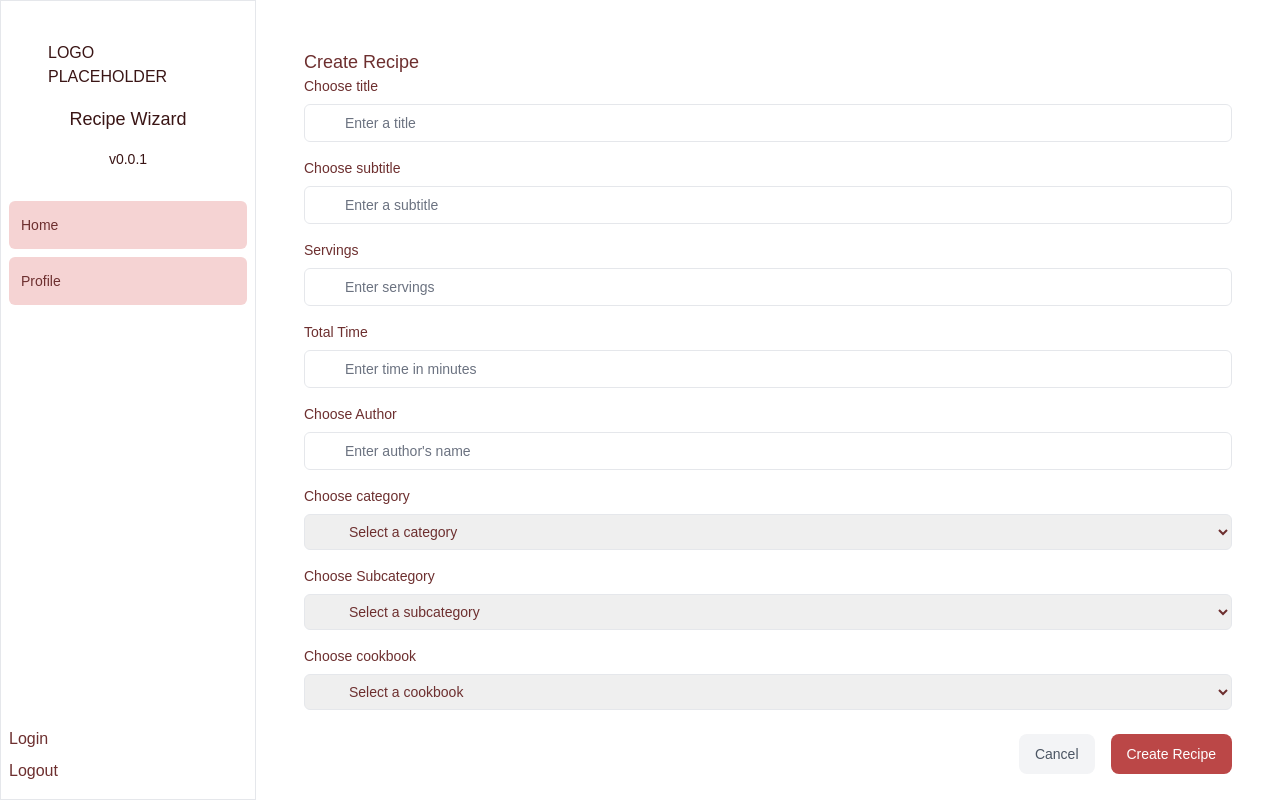
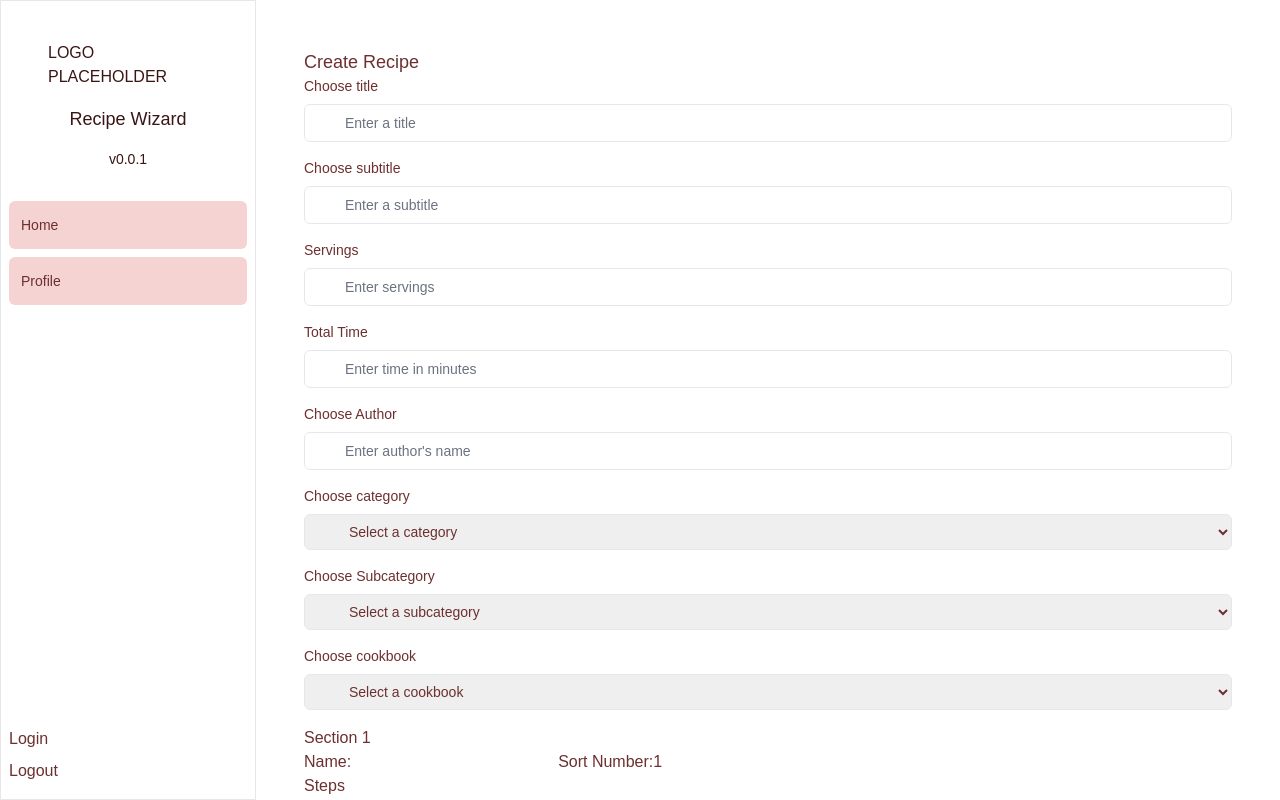
Before and after one commit to egarcia-p/recipe-wizard, a Next.js app: page /dashboard/recipe/create in a window 1280 px wide. Built offline with nearby package versions, Linux system fonts and the light colour scheme.

Commit message:
Update recipe create simple action

```diff
--- a/src/app/lib/action.ts
+++ b/src/app/lib/action.ts
@@ -10,27 +10,29 @@ import { Cookbook } from "../types/types";
 const SERVER_URL = process.env.API_SERVER_URL;
 
 const SectionSchema = z.object({
-  id: z.number(),
+  //id: z.number().nullable(),
   name: z.string().nonempty(),
-  recipe_id: z.number(),
-  sort_number: z.number(),
-  steps: z.array(
+  //recipe_id: z.number().nullable(),
+  sort_number: z.coerce
+    .number()
+    .gt(0, { message: "Sort Number must be greater than 0" }),
+  steps_attributes: z.array(
     z.object({
-      id: z.number(),
+      //id: z.number().nullable(),
       description: z.string().nonempty(),
-      step_number: z.number(),
-      recipe_id: z.number(),
-      section_id: z.number(),
+      step_number: z.coerce
+        .number()
+        .gt(0, { message: "Step must be greater than 0" }),
+      //section_id: z.number().nullable(),
     })
   ),
-  recipe_ingredients: z.array(
+  recipe_ingredients_attributes: z.array(
     z.object({
-      id: z.number(),
-      recipe_id: z.number(),
-      ingredient_id: z.number(),
+      //id: z.number().nullable(),
+      ingredient_id: z.coerce.number(),
       quantity: z.number(),
-      uom_id: z.number(),
-      section_id: z.number(),
+      uom_id: z.coerce.number(),
+      //section_id: z.number().nullable(),
     })
   ),
 });
@@ -54,6 +56,8 @@ const RecipeFormSchema = z.object({
 
 const CreateRecipe = RecipeFormSchema.omit({ id: true });
 
+const SectionsFormSchema = z.array(SectionSchema);
+
 //const UpdateRecipe = RecipeFormSchema.omit({ id: true });
 
 export type RecipeState = {
@@ -68,11 +72,11 @@ export type RecipeState = {
     cookbook_id?: string[];
     sections?: {
       name?: string[];
-      steps?: {
+      steps_attributes?: {
         description?: string[];
         step_number?: string[];
       }[];
-      recipe_ingredients?: {
+      recipe_ingredients_attributes?: {
         name?: string[];
         uom_name?: string[];
         short_name?: string[];
@@ -98,6 +102,18 @@ export type CookbookState = {
 };
 
 export async function createRecipe(prevState: RecipeState, formData: FormData) {
+  const sectionsForm = JSON.parse(formData.get("sections") as string);
+
+  const validatedSections = SectionsFormSchema.safeParse(sectionsForm);
+
+  if (!validatedSections.success) {
+    return {
+      errors: {
+        sections: validatedSections.error.flatten().fieldErrors,
+      },
+      message: "Error in Sections. Failed to Create Recipe.",
+    };
+  }
   const validatedFields = CreateRecipe.safeParse({
     title: formData.get("title"),
     subtitle: formData.get("subtitle"),
@@ -106,13 +122,9 @@ export async function createRecipe(prevState: RecipeState, formData: FormData) {
     total_time: formData.get("total_time"),
     category_id: formData.get("category_id"),
     subcategory_id: formData.get("subcategory_id"),
-    sections: formData.getAll("sections"),
+    sections: sectionsForm,
     cookbook_id: formData.get("cookbook_id"),
   });
-
-  console.log(formData);
-
-  console.log(formData.get("servings"));
 
   if (!validatedFields.success) {
     return {
@@ -142,11 +154,9 @@ export async function createRecipe(prevState: RecipeState, formData: FormData) {
       total_time: total_time,
       category_id: category_id,
       subcategory_id: subcategory_id,
-      sections: sections,
+      sections_attributes: sections,
       cookbook_id: cookbook_id,
     };
-
-    console.log(recipe);
 
     const { accessToken } = await getAccessToken();
 
@@ -193,9 +203,6 @@ export async function createCookbook(
       name: name,
     };
 
-    console.log(object);
-    console.log(JSON.stringify(object));
-
     const { accessToken } = await getAccessToken();
 
     // Call API to create cookbook
--- a/src/app/ui/recipe/create-form.tsx
+++ b/src/app/ui/recipe/create-form.tsx
@@ -3,7 +3,7 @@
 import { createRecipe } from "@/app/lib/action";
 import { Cookbook } from "@/app/types/types";
 import Link from "next/link";
-import { useActionState } from "react";
+import { useActionState, useState } from "react";
 import { Button } from "../button";
 
 export default function Form({
@@ -16,14 +16,65 @@ export default function Form({
   const initialState = { message: "", errors: {} };
   const [state, dispatch] = useActionState(createRecipe, initialState);
 
-  console.log(cookbooks);
+  const [sections, setSections] = useState([
+    {
+      name: "",
+      sort_number: 1,
+      steps_attributes: [{ description: "", step_number: 1 }],
+      recipe_ingredients_attributes: [
+        { ingredient_id: 0, quantity: 1, uom_id: 0 },
+      ],
+    },
+  ]);
+
+  const handleSectionChange = (index, field, value) => {
+    const newSections = [...sections];
+    newSections[index][field] = value;
+    setSections(newSections);
+  };
+
+  const handleStepChange = (sectionIndex, stepIndex, field, value) => {
+    const newSections = [...sections];
+    newSections[sectionIndex].steps_attributes[stepIndex][field] = value;
+    setSections(newSections);
+  };
+
+  const handleIngredientChange = (
+    sectionIndex,
+    ingredientIndex,
+    field,
+    value
+  ) => {
+    const newSections = [...sections];
+    newSections[sectionIndex].recipe_ingredients_attributes[ingredientIndex][
+      field
+    ] = value;
+    setSections(newSections);
+  };
+
+  const handleSubmit = async (event) => {
+    event.preventDefault();
+    const formData = new FormData();
+    formData.append("title", event.target.title.value);
+    formData.append("subtitle", event.target.subtitle.value);
+    formData.append("author", event.target.author.value);
+    formData.append("servings", event.target.servings.value);
+    formData.append("total_time", event.target.total_time.value);
+    formData.append("category_id", event.target.category_id.value);
+    formData.append("subcategory_id", event.target.subcategory_id.value);
+    formData.append("cookbook_id", event.target.cookbook_id.value);
+    formData.append("sections", JSON.stringify(sections));
+
+    // Send formData to the server
+    createRecipe(state, formData);
+  };
 
   return (
     <>
       <div id="message-error">
         {state.message && <p className="mt-2 text-red-500"> {state.message}</p>}
       </div>
-      <form action={dispatch}>
+      <form onSubmit={handleSubmit}>
         {/* Title */}
         <div className="mb-4">
           <label htmlFor="title" className="mb-2 block text-sm font-medium">
@@ -296,6 +347,124 @@ export default function Form({
           </div>
         </div>
 
+        {/* Sections */}
+        {sections.map((section, sectionIndex) => (
+          <div key={sectionIndex}>
+            <h3>Section {sectionIndex + 1}</h3>
+            <label>
+              Name:
+              <input
+                type="text"
+                value={section.name}
+                onChange={(e) =>
+                  handleSectionChange(sectionIndex, "name", e.target.value)
+                }
+              />
+            </label>
+            <label>
+              Sort Number:
+              <input
+                type="number"
+                value={section.sort_number}
+                onChange={(e) =>
+                  handleSectionChange(
+                    sectionIndex,
+                    "sort_number",
+                    e.target.value
+                  )
+                }
+              />
+            </label>
+            <h4>Steps</h4>
+            {section.steps_attributes.map((step, stepIndex) => (
+              <div key={stepIndex}>
+                <label>
+                  Description:
+                  <input
+                    type="text"
+                    value={step.description}
+                    onChange={(e) =>
+                      handleStepChange(
+                        sectionIndex,
+                        stepIndex,
+                        "description",
+                        e.target.value
+                      )
+                    }
+                  />
+                </label>
+                <label>
+                  Step Number:
+                  <input
+                    type="number"
+                    value={step.step_number}
+                    onChange={(e) =>
+                      handleStepChange(
+                        sectionIndex,
+                        stepIndex,
+                        "step_number",
+                        e.target.value
+                      )
+                    }
+                  />
+                </label>
+              </div>
+            ))}
+            <h4>Ingredients</h4>
+            {section.recipe_ingredients_attributes.map(
+              (ingredient, ingredientIndex) => (
+                <div key={ingredientIndex}>
+                  <label>
+                    ID:
+                    <input
+                      type="number"
+                      value={ingredient.ingredient_id}
+                      onChange={(e) =>
+                        handleIngredientChange(
+                          sectionIndex,
+                          ingredientIndex,
+                          "ingredient_id",
+                          e.target.value
+                        )
+                      }
+                    />
+                  </label>
+                  <label>
+                    Quantity:
+                    <input
+                      type="number"
+                      value={ingredient.quantity}
+                      onChange={(e) =>
+                        handleIngredientChange(
+                          sectionIndex,
+                          ingredientIndex,
+                          "quantity",
+                          e.target.value
+                        )
+                      }
+                    />
+                  </label>
+                  <label>
+                    Unit of Measure ID:
+                    <input
+                      type="number"
+                      value={ingredient.uom_id}
+                      onChange={(e) =>
+                        handleIngredientChange(
+                          sectionIndex,
+                          ingredientIndex,
+                          "uom_id",
+                          e.target.value
+                        )
+                      }
+                    />
+                  </label>
+                </div>
+              )
+            )}
+          </div>
+        ))}
+
         <div className="mt-6 flex justify-end gap-4">
           <Link
             href="/dashboard/transactions"
```
